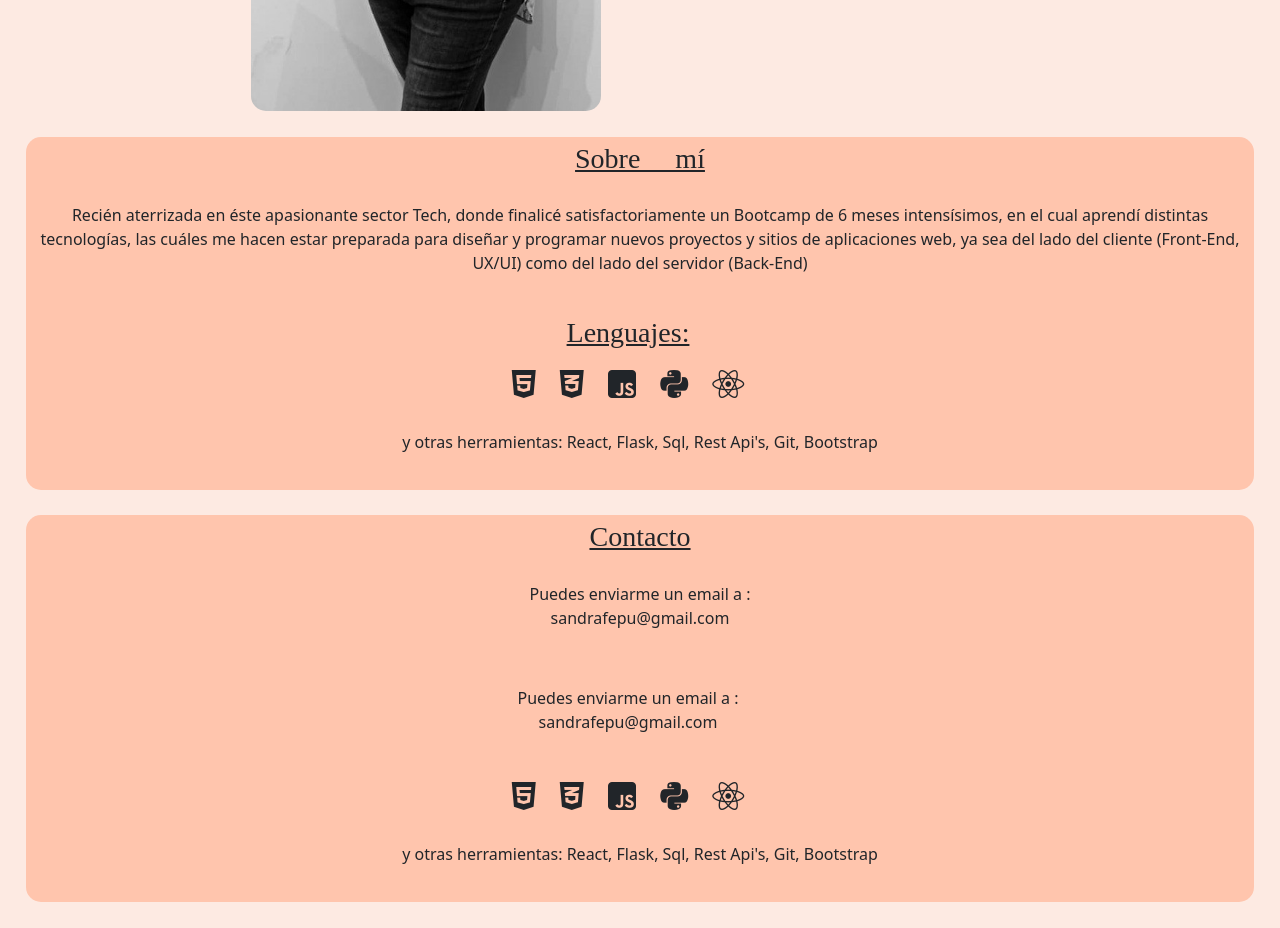
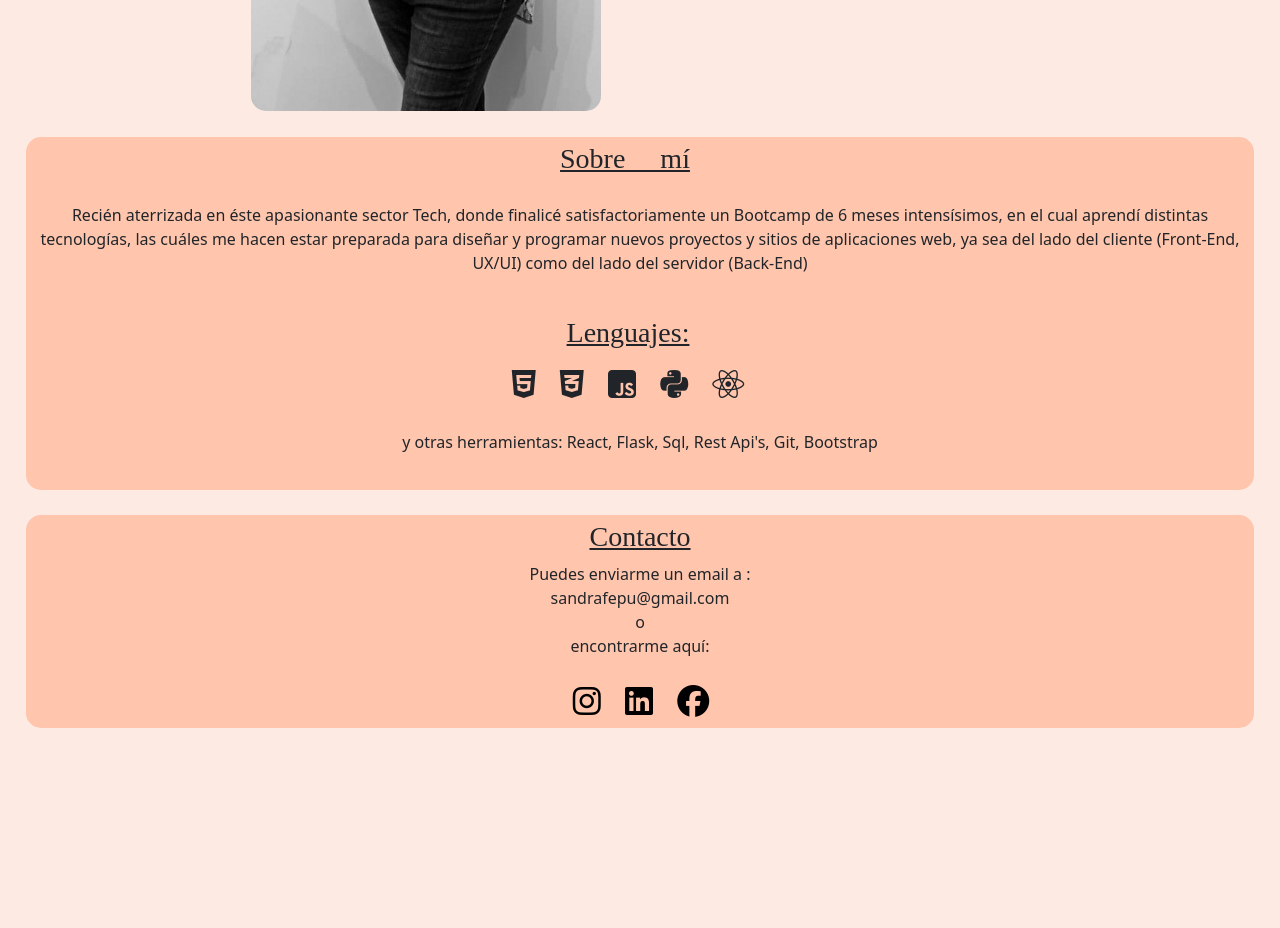
Before and after one commit to sandrafepu/Mi-Portafolio, a website: page index.html in a window 1280 px wide. Shown: the part 600-1528 px from the top of the page. After the commit the page ends 1354 px from the top, so only its background shows below. Drawn offline with nearby package versions, Linux system fonts and the light colour scheme.

Commit message:
contacto listo

```diff
--- a/index.html
+++ b/index.html
@@ -45,7 +45,7 @@
           </div>
     <div class="about">
           <div id="sobre-mi" class="row sm-12">
-            <u><h3 style="padding-top: 5px;">Sobre mí</h3></u>
+            <u><h3 style="padding-top: 5px; margin-right: 30px;">Sobre mí</h3></u>
             <p style="padding: 20px;">Recién aterrizada en éste apasionante sector Tech, donde finalicé satisfactoriamente un Bootcamp de 6 meses intensísimos, en el cual aprendí distintas tecnologías,  las cuáles me hacen estar preparada
               para diseñar y programar nuevos proyectos y sitios de aplicaciones web, ya sea del lado del cliente (Front-End, UX/UI) como del lado del servidor (Back-End)  </p>
                   <div class="techs row sm-12">
@@ -59,17 +59,17 @@
           </div>
     </div>
     <div class="about">
-      <div id="sobre-mi" class="row sm-12">
+      <div id="contacto" class="row sm-12">
         <u><h3 style="padding-top: 5px;">Contacto</h3></u>
-        <p style="padding: 20px;">Puedes enviarme un email a : <br> sandrafepu@gmail.com  </p>
-              <div class="techs row sm-12">
+        <p>Puedes enviarme un email a : <br> sandrafepu@gmail.com <br> o <br> encontrarme aquí: </p>
+              <div class="techs row sm-12" style="margin: 1px;">
                     <div class="icons col-sm-12">
-                      <p style="padding: 20px;">Puedes enviarme un email a : <br> sandrafepu@gmail.com  </p>
-                      <i class="fa-brands fa-html5 fa-2x"></i> <i class="fa-brands fa-css3-alt fa-2x"></i> <i class="fa-brands fa-square-js fa-2x"></i> <i class="fa-brands fa-python fa-2x"></i>
-                      <i class="fa-brands fa-react fa-2x"></i>
+                      <a href="https://www.instagram.com/sandra_vitafp/"> <i class="fa-brands fa-instagram fa-2x" style="color: black;"></i></a>
+                      <a href="https://www.linkedin.com/in/alejandra-f%C3%A9rriz-puche-405b29220/"><i class="fa-brands fa-linkedin fa-2x" style="color: black;"></i></a>
+                      <a href="https://www.facebook.com/sandra.ferriz?locale=es_ES"><i class="fa-brands fa-facebook fa-2x" style="color: black;"></i></a>
                     </div>
               </div>
-          <p style="padding: 20px;">y otras herramientas: React, Flask, Sql, Rest Api's, Git, Bootstrap  </p>
+
       </div>
 </div>
 
```
